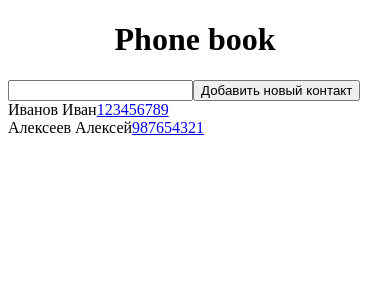
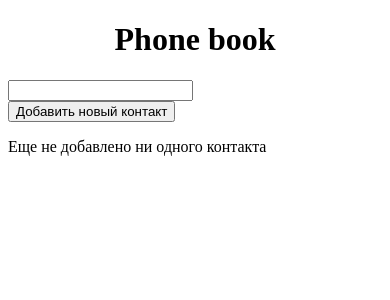
Before and after one commit to basil4ever/phonebook, an Angular app: page / in a window 390 px wide. Shown: the top 300 px of the page. Built offline with nearby package versions, Linux system fonts and the light colour scheme.

Commit message:
Phone book

```diff
--- a/src/app/components/contact-list/add-contact-form/add-contact-form.component.ts
+++ b/src/app/components/contact-list/add-contact-form/add-contact-form.component.ts
@@ -1,6 +1,7 @@
 import {Component, EventEmitter, OnInit, Output} from '@angular/core';
 import {FormControl, FormGroup, Validators} from '@angular/forms';
 import {Contact} from '../../../models/contact.module';
+import {ContactsService} from '../../../services/contacts.service';
 
 @Component({
   selector: 'app-add-contact-form',
@@ -14,6 +15,10 @@ export class AddContactFormComponent implements OnInit{
   public showForm(): void {
     this.isShowForm = true;
   }
+  constructor(
+    private contactsService: ContactsService
+  ) {
+  }
   ngOnInit(): void {
     this.addContactForm = new FormGroup({
       name: new FormControl(null, {validators: [Validators.required]}),
@@ -25,7 +30,7 @@ export class AddContactFormComponent implements OnInit{
     const name = this.addContactForm.value.name;
     const phone = this.addContactForm.value.phone;
     const contact = new Contact(name, phone);
-    this.addContact.emit(contact);
+    this.contactsService.addContact(contact);
     this.addContactForm.reset();
     this.isShowForm = false;
   }
--- a/src/app/components/contact-list/contact-list.component.html
+++ b/src/app/components/contact-list/contact-list.component.html
@@ -1,4 +1,6 @@
 <input type="text" class="input" (keyup)="filter($event)">
-<app-add-contact-form (addContact)="addContact($event)"></app-add-contact-form>
-<app-contact *ngFor="let contact of contacts" [contact]="contact"></app-contact>
-<p *ngIf="contacts.length === 0">Ничего не найдено</p>
+<div>
+<app-add-contact-form></app-add-contact-form>
+</div>
+<app-contact *ngFor="let contact of contacts" [contact]="contact" (remove)="updateContacts()"></app-contact>
+<p *ngIf="contacts.length === 0">{{emptyMessage()}}</p>
--- a/src/app/components/contact-list/contact-list.component.ts
+++ b/src/app/components/contact-list/contact-list.component.ts
@@ -1,6 +1,6 @@
 import {Component, OnInit} from '@angular/core';
 import {Contact} from '../../models/contact.module';
-import {CONTACTS} from './contacts.mockup';
+import {ContactsService} from '../../services/contacts.service';
 
 @Component({
   selector: 'app-contact-list',
@@ -9,21 +9,37 @@ import {CONTACTS} from './contacts.mockup';
 })
 export class ContactListComponent implements OnInit {
   public contacts: Contact[] =  [];
+  public isFiltered = false;
+
+  constructor(
+    private contactsService: ContactsService
+  ) {
+  }
   ngOnInit(): void {
-    this.contacts = CONTACTS;
+    this.updateContacts();
   }
 
-  public addContact(contact: Contact): void {
-    this.contacts.push(contact);
-  }
+
 
   public filter(e: KeyboardEvent): void {
-    const value = (e.target as HTMLInputElement).value.toLocaleLowerCase();
+    const value = (e.target as   HTMLInputElement).value.toLocaleLowerCase();
     if (value) {
       this.contacts = this.contacts.filter(contact => contact.name.toLocaleLowerCase().includes(value));
+      this.isFiltered = true;
     } else {
-      this.contacts = CONTACTS;
+      this.updateContacts();
+      this.isFiltered = false;
     }
-
+  }
+  public emptyMessage(): string {
+    if (this.contacts.length === 0 && this.isFiltered) {
+      return 'По данному фильтру контактов не найдено';
+    }
+    if (this.contacts.length === 0 && !this.isFiltered) {
+      return 'Еще не добавлено ни одного контакта';
+    }
+  }
+  public updateContacts(): void {
+    this.contacts = this.contactsService.updateContacts();
   }
 }
--- a/src/app/components/contact-list/contact/contact.component.css
+++ b/src/app/components/contact-list/contact/contact.component.css
@@ -0,0 +1,12 @@
+.remove {
+  cursor: pointer;
+  margin-left: auto;
+}
+.contact {
+  font-weight: bold;
+  font-size: 20px;
+  margin-right: 10px;
+  border: 1px solid black;
+  display: flex;
+  padding: 10px;
+}
--- a/src/app/components/contact-list/contact/contact.component.html
+++ b/src/app/components/contact-list/contact/contact.component.html
@@ -1,4 +1,5 @@
 <div class="contact">
   <span class="name">{{contact.name}}</span>
   <a href="tel:{{contact.phone}}" class="phone">{{contact.phone}}</a>
+  <span class="remove" (click)="removeContact()"> x </span>
 </div>
--- a/src/app/components/contact-list/contact/contact.component.ts
+++ b/src/app/components/contact-list/contact/contact.component.ts
@@ -1,5 +1,6 @@
-import {Component, Input, OnInit} from '@angular/core';
+import {Component, EventEmitter, Input, OnInit, Output} from '@angular/core';
 import {Contact} from '../../../models/contact.module';
+import {ContactsService} from '../../../services/contacts.service';
 
 @Component({
   selector: 'app-contact',
@@ -9,10 +10,19 @@ import {Contact} from '../../../models/contact.module';
 export class ContactComponent implements OnInit {
 
   @Input() public contact: Contact;
+  @Output() remove = new EventEmitter();
 
-  constructor() { }
+  constructor(
+    private contactsService: ContactsService
+  ) {
+  }
 
   ngOnInit(): void {
   }
+  public removeContact(): void {
+    this.contactsService.removeContact(this.contact.id);
+    this.remove.emit();
+
+  }
 
 }
--- a/src/app/components/contact-list/contacts.mockup.ts
+++ /dev/null
@@ -1,6 +0,0 @@
-import {Contact} from '../../models/contact.module';
-
-export const CONTACTS: Contact[] = [
-  new Contact('Иванов Иван', '123456789'),
-  new Contact('Алексеев Алексей', '987654321')
-];
--- a/src/app/models/contact.module.ts
+++ b/src/app/models/contact.module.ts
@@ -1,7 +1,9 @@
 export class Contact {
   constructor(
     public name: string,
-    public phone: string
+    public phone: string,
+    public id?: string,
   ) {
+    this.id = '_' + Math.random().toString(36).substr(2, 9);
   }
 }
--- /dev/null
+++ b/src/app/services/contacts.service.ts
@@ -0,0 +1,24 @@
+import { Injectable } from '@angular/core';
+import {Contact} from '../models/contact.module';
+
+@Injectable({
+  providedIn: 'root'
+})
+export class ContactsService {
+
+  constructor() { }
+
+  private contacts: Contact[] = [];
+  public updateContacts(): Contact[] {
+    this.contacts = JSON.parse(localStorage.getItem('contacts')) || [];
+    return this.contacts;
+  }
+  public addContact(contact: Contact): void {
+    this.contacts.push(contact);
+    localStorage.setItem('contacts', JSON.stringify(this.contacts));
+  }
+  public removeContact(id: string): void {
+    this.contacts = this.contacts.filter(contact => contact.id !== id);
+    localStorage.setItem('contacts', JSON.stringify(this.contacts));
+  }
+}
```
Also changed, not shown: 1 other file (tests, documents, lock files or other folders).
